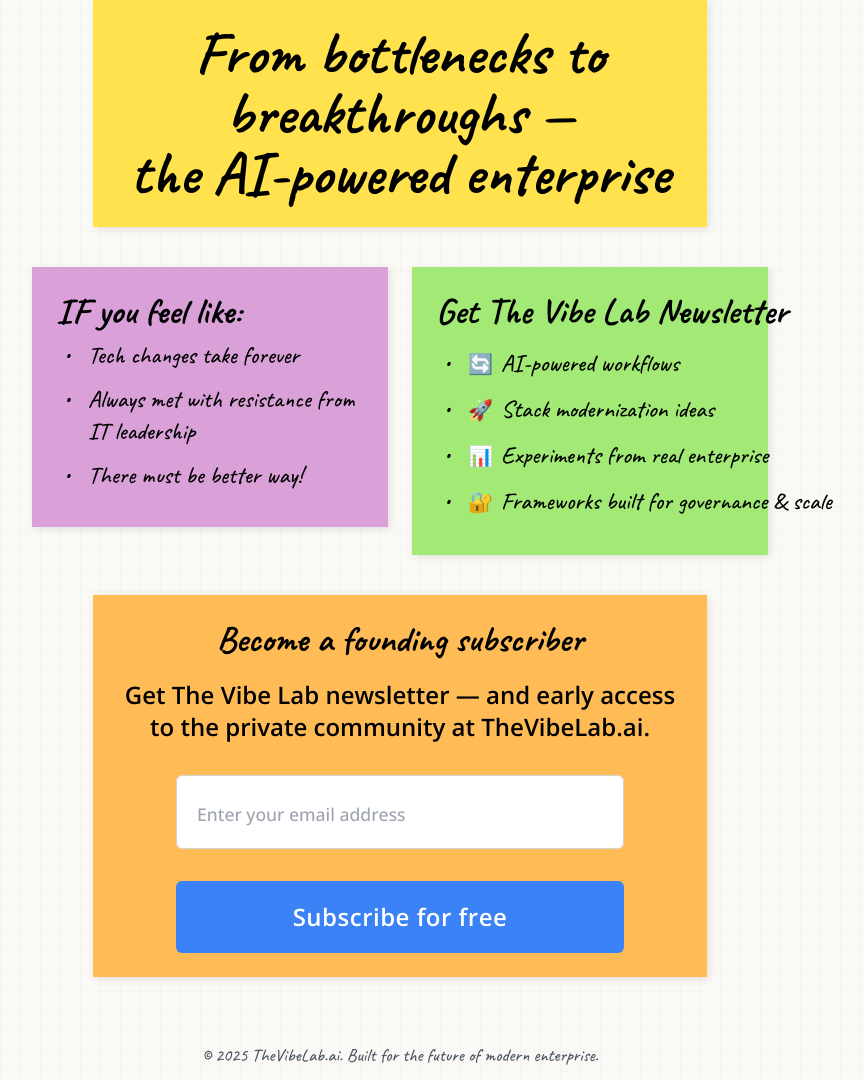
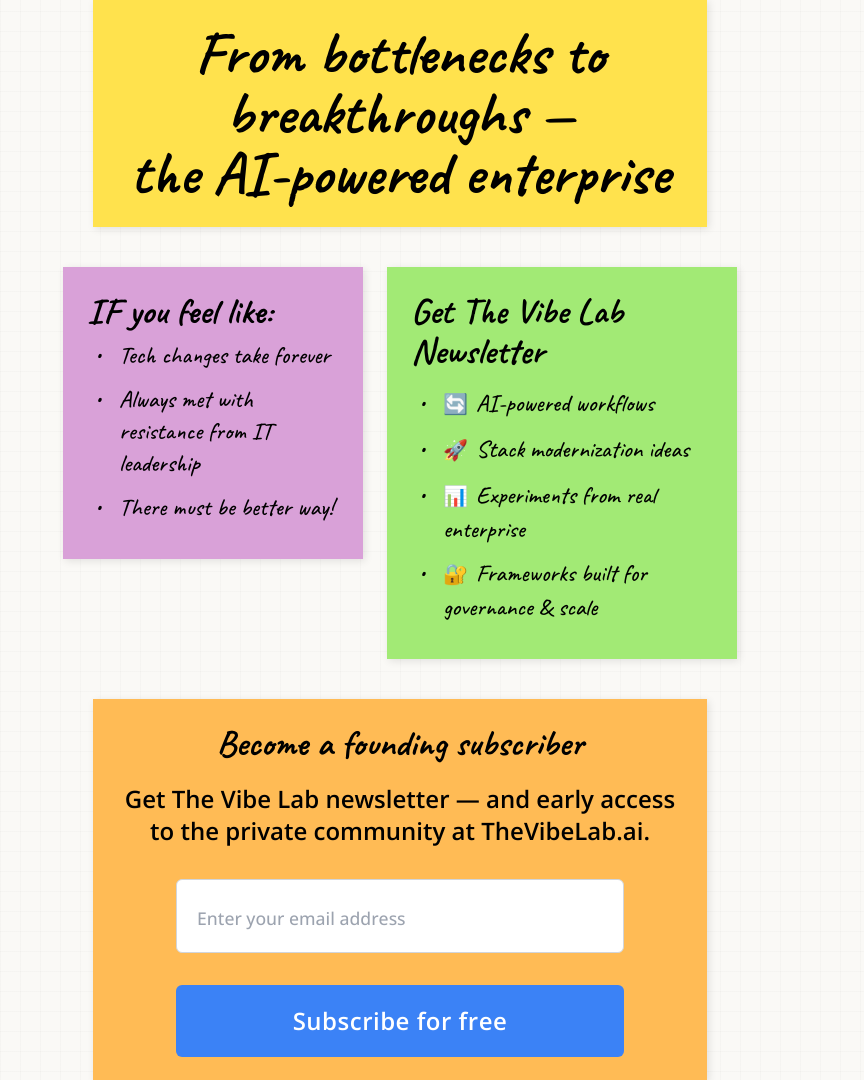
Before and after one commit to lancekyle/VibeLabLanding, a Flask app: page / in a window 1280 px wide. Shown: the part 89-1169 px from the top of the page, without its empty margins (240-1104 px from the left). Run offline with Flask 3, Linux system fonts and the light colour scheme; parts of the project's set-up code (start-up, migrations or seed data) failed here and were passed over; some libraries are stand-ins or nearby versions.

Commit message:
Improve the layout and appearance of the main content sections
Adjusts the sizing and layout of sticky notes and adds a new image asset.

Replit-Commit-Author: Agent
Replit-Commit-Session-Id: e4a69773-9f43-47fd-b7ea-702442ebf584
Replit-Commit-Screenshot-Url: https://storage.googleapis.com/screenshot-production-us-central1/2f0f9262-57ea-4193-a138-39099b146e42/44e44871-5dd7-4602-86b1-21dd2cf13744.jpg

```diff
--- a/templates/index.html
+++ b/templates/index.html
@@ -138,10 +138,10 @@
                 </h1>
             </div>
 
-            <!-- Two-column layout for middle notes -->
-            <div class="w-full grid grid-cols-1 md:grid-cols-2 gap-6">
+            <!-- Two-column layout for middle notes with fixed sizes -->
+            <div class="w-full flex flex-col md:flex-row gap-6 justify-center">
                 <!-- Purple Note - If you feel like -->
-                <div class="sticky-note purple-note" style="height: fit-content; width: 100%; padding: 1.5rem;">
+                <div class="sticky-note purple-note" style="height: fit-content; width: 300px; padding: 1.5rem;">
                     <h2 class="text-4xl font-bold mb-2">IF you feel like:</h2>
                     <ul class="sticky-list text-2xl" style="margin-bottom: 0;">
                         <li>Tech changes take forever</li>
@@ -151,13 +151,13 @@
                 </div>
 
                 <!-- Green Note - Newsletter Benefits -->
-                <div class="sticky-note green-note" style="width: 100%; padding: 1.5rem;">
-                    <h2 class="text-4xl font-bold mb-4 md:whitespace-nowrap">Get The Vibe Lab Newsletter</h2>
+                <div class="sticky-note green-note" style="width: 350px; padding: 1.5rem; overflow: hidden;">
+                    <h2 class="text-4xl font-bold mb-4">Get The Vibe Lab Newsletter</h2>
                     <ul class="sticky-list text-2xl">
-                        <li class="md:whitespace-nowrap"><span class="icon-emoji">🔄</span>AI-powered workflows</li>
-                        <li class="md:whitespace-nowrap"><span class="icon-emoji">🚀</span>Stack modernization ideas</li>
-                        <li class="md:whitespace-nowrap"><span class="icon-emoji">📊</span>Experiments from real enterprise</li>
-                        <li class="md:whitespace-nowrap"><span class="icon-emoji">🔐</span>Frameworks built for governance & scale</li>
+                        <li><span class="icon-emoji">🔄</span>AI-powered workflows</li>
+                        <li><span class="icon-emoji">🚀</span>Stack modernization ideas</li>
+                        <li><span class="icon-emoji">📊</span>Experiments from real enterprise</li>
+                        <li><span class="icon-emoji">🔐</span>Frameworks built for governance & scale</li>
                     </ul>
                 </div>
             </div>
```
Also changed, not shown: attached_assets/image_1747695467662.png (added).
